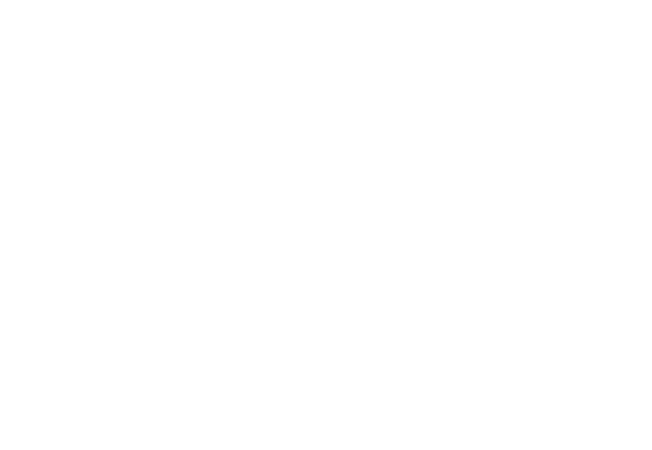
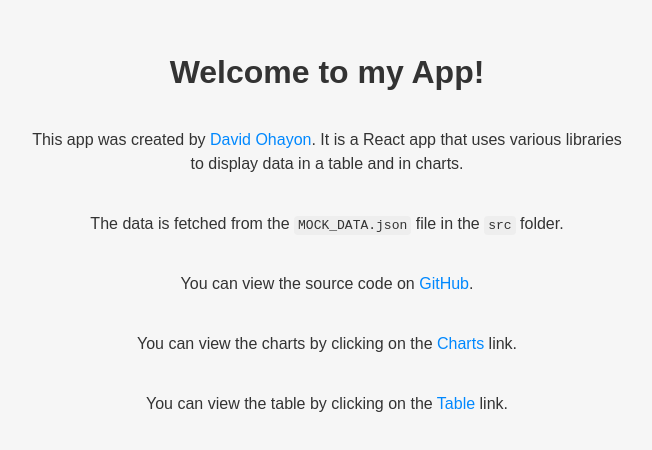
Before and after one commit to fhswno/luna-task, a React (Create React App) app: page / in a window 1280 px wide. Before the commit this address had no page. Shown: the part 196-646 px from the top of the page, without its empty margins (313-965 px from the left). Built offline with nearby package versions, Linux system fonts and the light colour scheme.

Commit message:
Added a route to the Home page, with some basic styling and link to the two main routes.

```diff
--- a/src/App.js
+++ b/src/App.js
@@ -9,11 +9,13 @@
 // COMPONENTS
 import { DataTable } from "./components/table/DataTable";
 import { DataCharts } from "./components/chart/DataCharts";
+import { Home } from "./components/homepage/Home";
 
 function App() {
   return (
     <BrowserRouter basename="/">
       <Routes>
+        <Route path="/" element={<Home />} />
         <Route path="table" element={<DataTable />} />
         <Route path="charts" element={<DataCharts />} />
       </Routes>
--- /dev/null
+++ b/src/components/homepage/Home.css
@@ -0,0 +1,46 @@
+body {
+  background-color: #f6f6f6;
+  color: #333;
+  font-family: Arial, sans-serif;
+}
+
+.home {
+  display: flex;
+  flex-direction: column;
+  align-items: center;
+  justify-content: center;
+  height: 100vh;
+  text-align: center;
+  padding: 20px;
+}
+
+.home a {
+  color: #0088fe;
+  text-decoration: none;
+}
+
+.home a:hover {
+  color: #00c49f;
+  text-decoration: underline;
+}
+
+.home h1 {
+  color: #333;
+}
+
+.home p {
+  max-width: 600px;
+  line-height: 1.5;
+  margin-bottom: 20px;
+}
+
+.home p:last-child {
+  margin-bottom: 0;
+}
+
+.home code {
+  background-color: #eee;
+  padding: 2px 4px;
+  border-radius: 4px;
+  font-family: monospace;
+}
--- /dev/null
+++ b/src/components/homepage/Home.jsx
@@ -0,0 +1,42 @@
+import React from "react";
+import { Link } from "react-router-dom";
+import "./Home.css";
+
+export const Home = () => {
+  return (
+    <div className="home">
+      <h1>Welcome to my App!</h1>
+      <p>
+        This app was created by{" "}
+        <a
+          href="https://www.davidohayon.uk"
+          target="_blank"
+          rel="noopener noreferrer"
+        >
+          David Ohayon
+        </a>
+        . It is a React app that uses various libraries to display data in a
+        table and in charts.
+      </p>
+      <p>
+        The data is fetched from the <code>MOCK_DATA.json</code> file in the{" "}
+        <code>src</code> folder.
+      </p>
+      <p>
+        You can view the source code on{" "}
+        <a href="https://github.com" target="_blank" rel="noopener noreferrer">
+          GitHub
+        </a>
+        .
+      </p>
+      <p>
+        You can view the charts by clicking on the{" "}
+        <Link to="/charts">Charts</Link> link.
+      </p>
+      <p>
+        You can view the table by clicking on the <Link to="/table">Table</Link>{" "}
+        link.
+      </p>
+    </div>
+  );
+};
```
